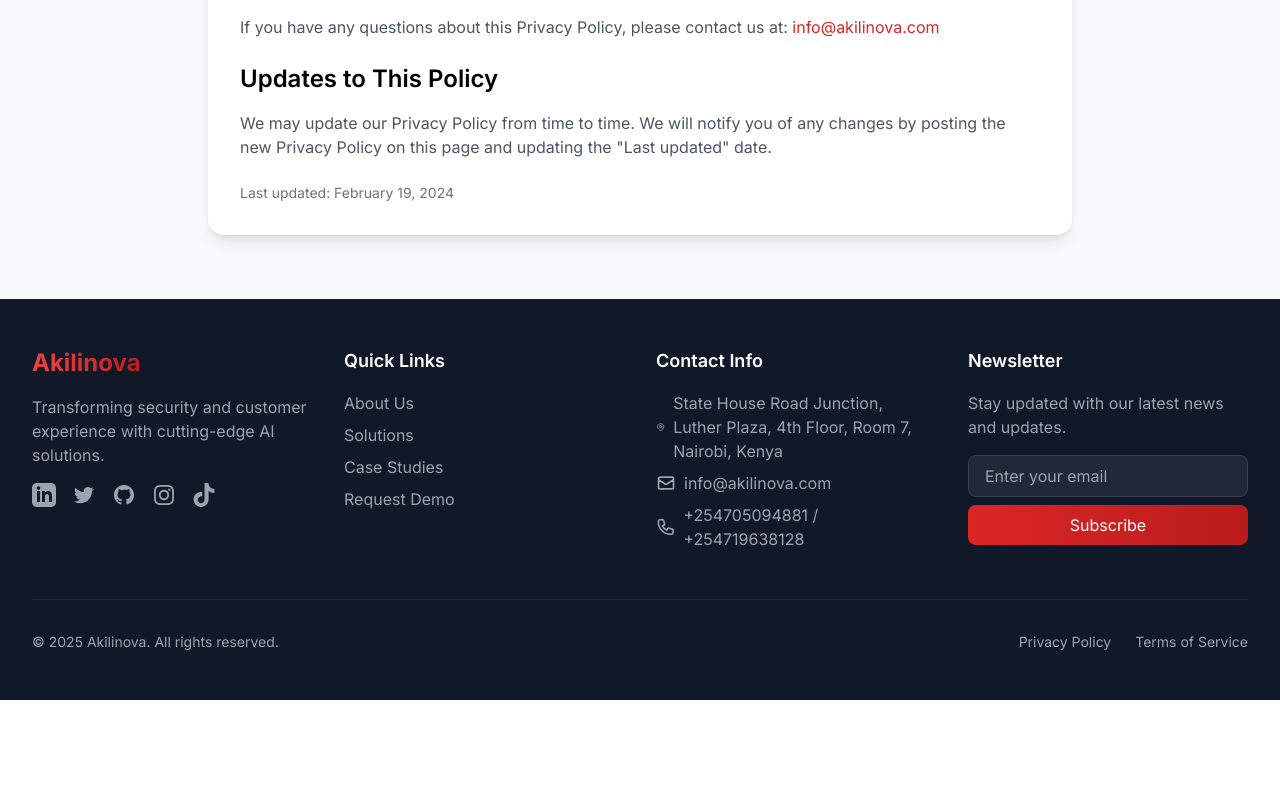
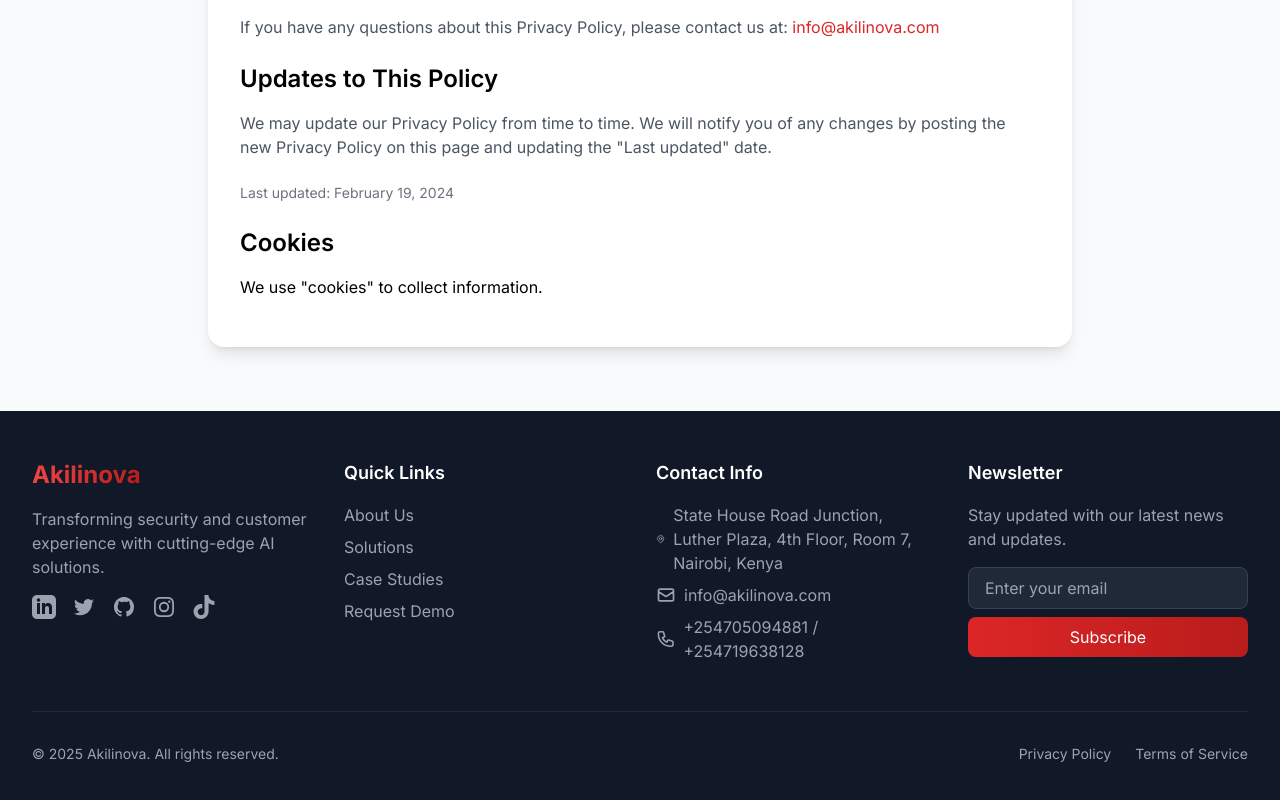
Before and after one commit to samnmbuguah/akilinova, a Next.js app: page /privacy in a window 1280 px wide. Shown: the part 1177-1977 px from the top of the page. Before the commit the page ends 1877 px from the top, so only its background shows below. Built offline with nearby package versions, Linux system fonts and the light colour scheme.

Commit message:
✨ Add Cookies section to Privacy Policy page

```diff
--- a/src/app/privacy/page.tsx
+++ b/src/app/privacy/page.tsx
@@ -85,6 +85,13 @@ export default function Privacy() {
             <p className="text-sm text-gray-500 mt-8">
               Last updated: February 19, 2024
             </p>
+
+            <section>
+              <h2 className="text-2xl font-semibold mb-4">Cookies</h2>
+              <p className="mb-4">
+                We use {"\""}cookies{"\""} to collect information.
+              </p>
+            </section>
           </div>
         </motion.div>
       </div>
```
